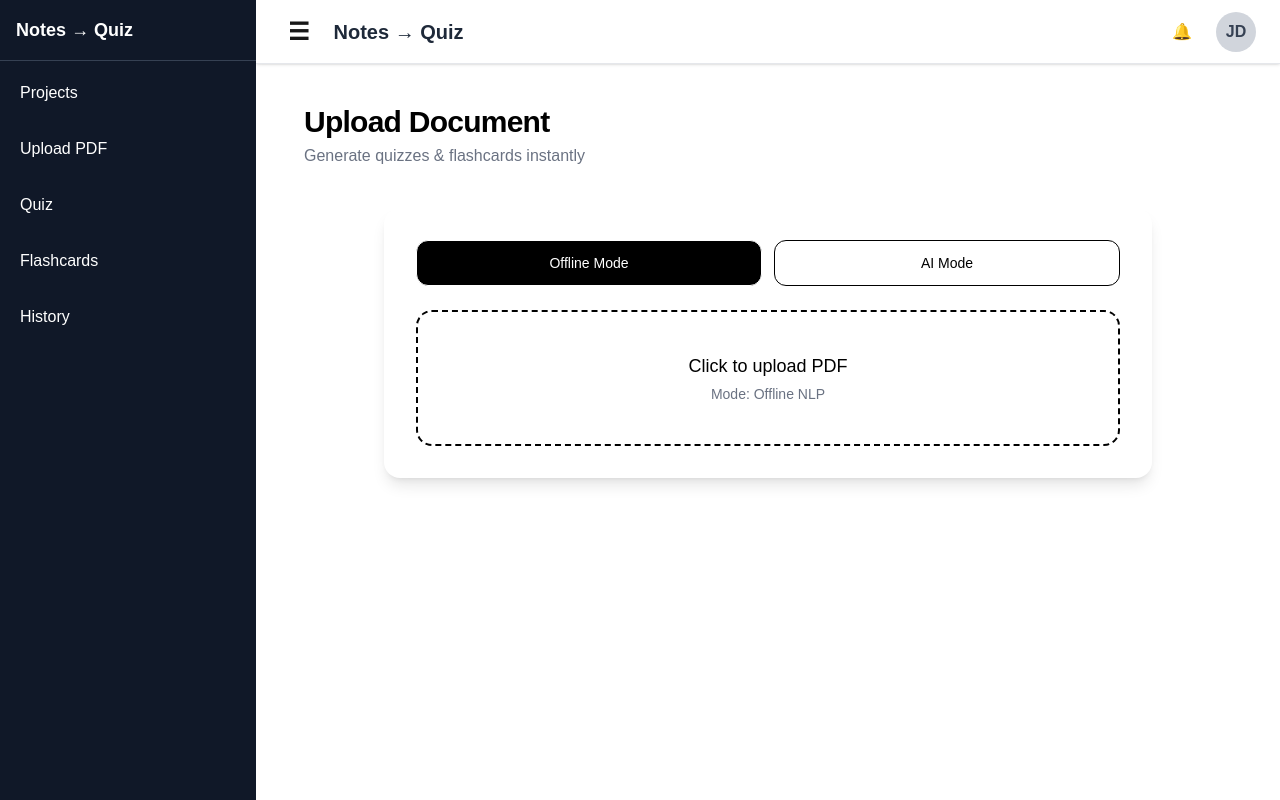
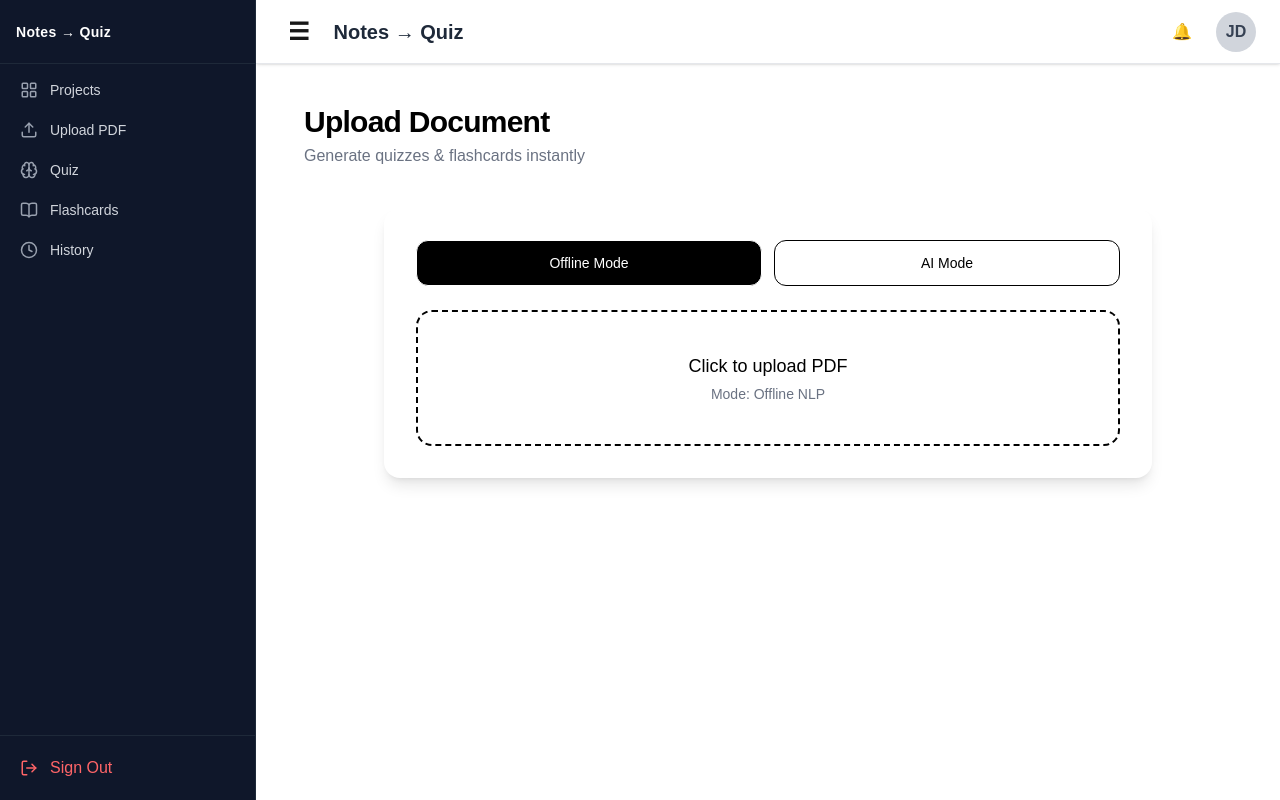
Before and after one commit to ProjectDavie/quiz-app, a Next.js app in the folder frontend/: page /upload in a window 1280 px wide. Built offline with nearby package versions, Linux system fonts and the light colour scheme.

Commit message:
sign up and log out

```diff
--- a/frontend/package.json
+++ b/frontend/package.json
@@ -9,7 +9,8 @@
     "lint": "eslint"
   },
   "dependencies": {
-    "next": "16.1.6",
+    "lucide-react": "^1.8.0",
+    "next": "^16.2.3",
     "react": "19.2.3",
     "react-dom": "19.2.3"
   },
--- /dev/null
+++ b/frontend/src/app/sign-up/page.tsx
@@ -0,0 +1,90 @@
+"use client";
+
+import { useState } from "react";
+import { useRouter } from "next/navigation";
+
+export default function SignUpPage() {
+  const router = useRouter();
+
+  const [email, setEmail] = useState("");
+  const [password, setPassword] = useState("");
+  const year = new Date().getFullYear();
+
+  const handleSubmit = (e: React.FormEvent) => {
+    e.preventDefault();
+
+    // later: connect to backend auth
+    router.push("/upload");
+  };
+
+  return (
+    <div className="min-h-screen flex">
+
+      {/* LEFT FORM PANEL */}
+      <div className="w-full md:w-1/2 flex items-center justify-center px-6 bg-white text-black">
+        <div className="w-full max-w-sm space-y-8">
+
+          <div className="text-center">
+            <h1 className="text-3xl font-medium">Create account</h1>
+            <p className="text-sm text-black/70">
+              Sign up to start learning
+            </p>
+          </div>
+
+          <form onSubmit={handleSubmit} className="space-y-4">
+
+            <div>
+              <label className="block text-sm font-medium mb-2">Email</label>
+              <input
+                type="email"
+                className="w-full border border-gray-300 rounded-md px-3 py-2"
+                value={email}
+                onChange={(e) => setEmail(e.target.value)}
+              />
+            </div>
+
+            <div>
+              <label className="block text-sm font-medium mb-2">Password</label>
+              <input
+                type="password"
+                className="w-full border border-gray-300 rounded-md px-3 py-2"
+                value={password}
+                onChange={(e) => setPassword(e.target.value)}
+              />
+            </div>
+
+            <button
+              type="submit"
+              className="w-full bg-black text-white rounded-md py-2 hover:opacity-90 transition"
+            >
+              Sign up
+            </button>
+          </form>
+
+          <div className="text-center text-sm text-black/70">
+            Already have an account?{" "}
+            <a href="/sign-in" className="underline font-medium">
+              Sign in
+            </a>
+          </div>
+
+        </div>
+      </div>
+
+      {/* RIGHT INFO PANEL */}
+      <div className="hidden md:flex w-1/2 h-screen bg-black text-white p-16 rounded-tl-[60px] rounded-bl-[60px] flex-col justify-between">
+        <div>
+          <h1 className="text-4xl font-semibold mb-6">
+            Start Learning Smarter
+          </h1>
+          <p className="text-white/70 max-w-md leading-relaxed">
+            Upload documents, generate quizzes, and turn notes into structured learning systems instantly.
+          </p>
+        </div>
+
+        <p className="text-sm text-white/40">© {year} Notes Quiz App</p>
+      </div>
+
+    </div>
+  );
+}
--- a/frontend/src/components/Sidebar.tsx
+++ b/frontend/src/components/Sidebar.tsx
@@ -1,66 +1,114 @@
 "use client";
 
 import Link from "next/link";
+import { useRouter } from "next/navigation";
 import { useSidebar } from "../contexts/SidebarContext";
+
+import {
+  LayoutGrid,
+  Upload,
+  Brain,
+  BookOpen,
+  Clock,
+  LogOut,
+} from "lucide-react";
 
 export default function Menu() {
   const { collapsed } = useSidebar();
+  const router = useRouter();
+
+  function signOut() {
+    // clear session if you add auth later
+    localStorage.clear();
+    router.push("/sign-in");
+  }
 
   return (
     <aside
-      className={`h-full bg-gray-900 text-white transition-all duration-300
+      className={`h-full bg-[#0f172a] text-white border-r border-gray-800 transition-all duration-300 flex flex-col
       ${collapsed ? "w-20" : "w-64"}`}
     >
       {/* BRAND */}
-      <div className="p-4 font-bold text-lg border-b border-gray-700">
-        {collapsed ? "NQ" : "Notes → Quiz"}
+      <div className="h-16 flex items-center px-4 border-b border-gray-800">
+        <span className="font-semibold text-sm tracking-wide">
+          {collapsed ? "NQ" : "Notes → Quiz"}
+        </span>
       </div>
 
-      <nav className="flex flex-col gap-2 p-2">
+      {/* NAV */}
+      <nav className="flex-1 p-2 space-y-1">
 
-        {/* Projects (optional future) */}
-        <Link
+        <NavItem
           href="/projects"
-          className="p-3 rounded hover:bg-gray-800"
+          icon={<LayoutGrid size={18} />}
+          label="Projects"
+          collapsed={collapsed}
+        />
+
+        <NavItem
+          href="/upload"
+          icon={<Upload size={18} />}
+          label="Upload PDF"
+          collapsed={collapsed}
+        />
+
+        <NavItem
+          href="/quiz"
+          icon={<Brain size={18} />}
+          label="Quiz"
+          collapsed={collapsed}
+        />
+
+        <NavItem
+          href="/flashcards"
+          icon={<BookOpen size={18} />}
+          label="Flashcards"
+          collapsed={collapsed}
+        />
+
+        <NavItem
+          href="/history"
+          icon={<Clock size={18} />}
+          label="History"
+          collapsed={collapsed}
+        />
+      </nav>
+
+      {/* SIGN OUT */}
+      <div className="p-2 border-t border-gray-800">
+        <button
+          onClick={signOut}
+          className="flex items-center gap-3 w-full p-3 rounded-lg text-red-400 hover:bg-red-500/10 transition"
         >
-          {collapsed ? "�" : "Projects"}
-        </Link>
-
-        {/* DASHBOARD / UPLOAD */}
-        <Link
-          href="/upload"
-          className="p-3 rounded hover:bg-gray-800"
-        >
-          {collapsed ? "📤" : "Upload PDF"}
-        </Link>
-
-        {/* QUIZ */}
-        <Link
-          href="/quiz"
-          className="p-3 rounded hover:bg-gray-800"
-        >
-          {collapsed ? "🧠" : "Quiz"}
-        </Link>
-
-        {/* FLASHCARDS */}
-        <Link
-          href="/flashcards"
-          className="p-3 rounded hover:bg-gray-800"
-        >
-          {collapsed ? "📚" : "Flashcards"}
-        </Link>
-
-        {/* HISTORY (optional future) */}
-        <Link
-          href="/history"
-          className="p-3 rounded hover:bg-gray-800"
-        >
-          {collapsed ? "🕓" : "History"}
-        </Link>
-
-
-
-      </nav>
+          <LogOut size={18} />
+          {!collapsed && <span>Sign Out</span>}
+        </button>
+      </div>
     </aside>
   );
 }
+
+/* ========================
+   NAV ITEM COMPONENT
+======================== */
+function NavItem({
+  href,
+  icon,
+  label,
+  collapsed,
+}: {
+  href: string;
+  icon: React.ReactNode;
+  label: string;
+  collapsed: boolean;
+}) {
+  return (
+    <Link
+      href={href}
+      className="flex items-center gap-3 px-3 py-2 rounded-lg text-sm text-gray-300 hover:text-white hover:bg-white/5 transition"
+    >
+      <span className="text-gray-400">{icon}</span>
+      {!collapsed && <span>{label}</span>}
+    </Link>
+  );
+}
```
Also changed, not shown: 1 other file (tests, documents, lock files or other folders).
